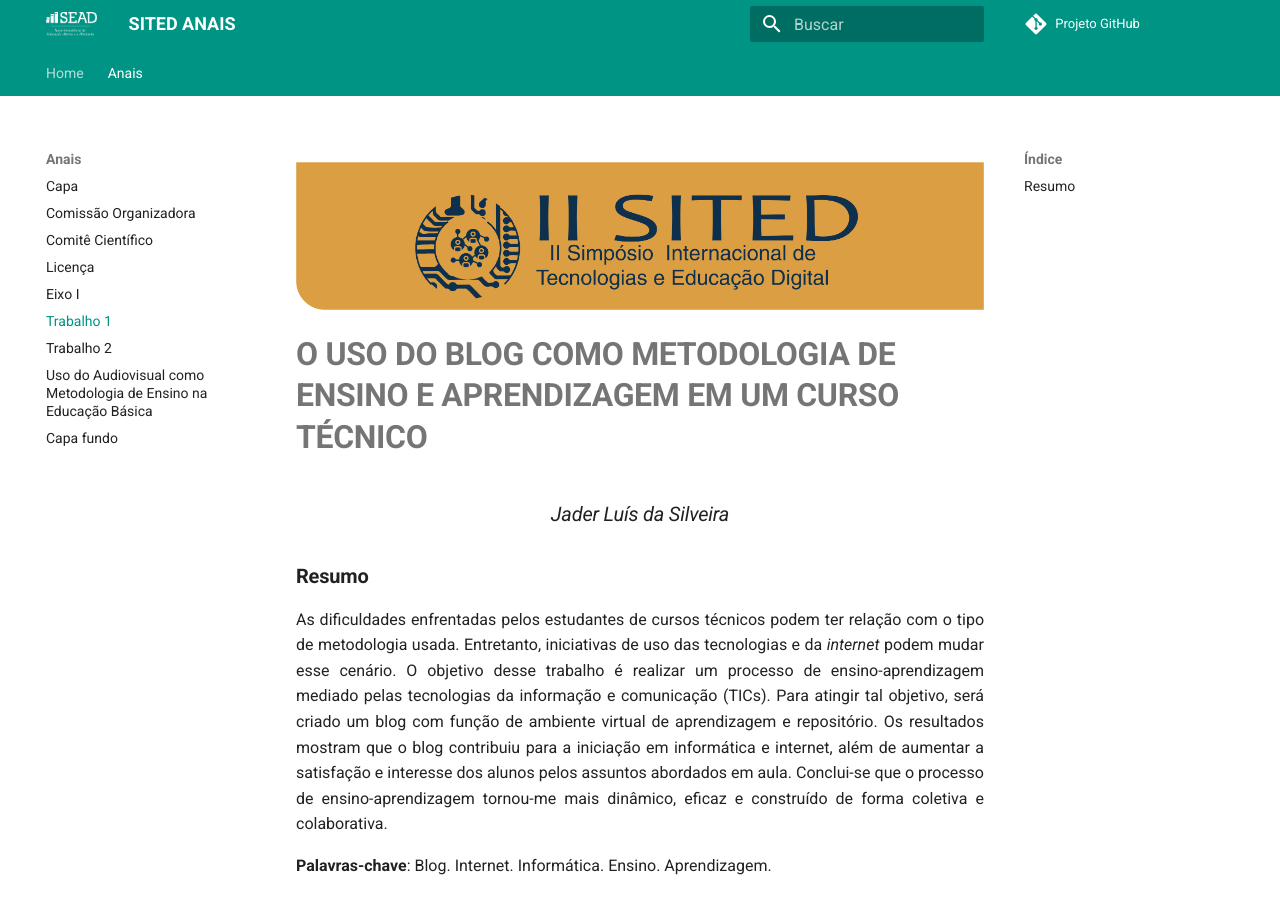
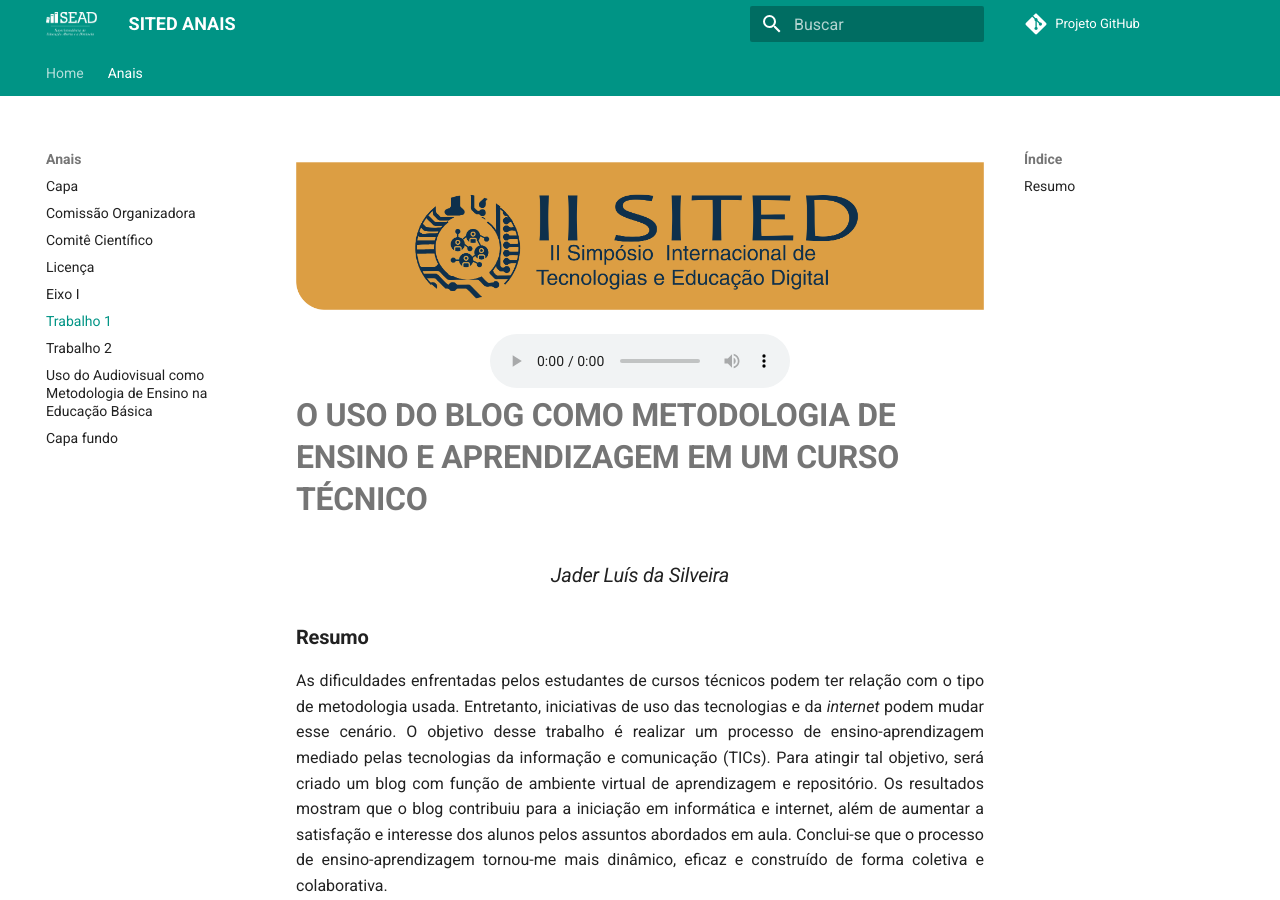
Before and after one commit to esead/sited-anais, an MkDocs documentation site: the page built from docs/ii-sited-anais/trabalho-1.md, in a window 1280 px wide and 900 px high. Built offline with MkDocs 1.6.1 and Material for MkDocs 9.7.7, drawn with Linux system fonts in a browser that asks for light colours; old or Windows-style settings are respelled for this version of MkDocs.

Commit message:
nova atualização

```diff
--- a/docs/ii-sited-anais/trabalho-1.md
+++ b/docs/ii-sited-anais/trabalho-1.md
@@ -1,5 +1,12 @@
 
 ![Legenda](../img/capitulo.png)
+
+<center>
+<audio controls>
+  <source src="../audio/voice5.mp3" type="audio/mpeg">
+Your browser does not support the audio element.
+</audio>
+</center>
 
 # **O USO DO BLOG COMO METODOLOGIA DE ENSINO E APRENDIZAGEM EM UM CURSO TÉCNICO**
 
```
Also changed, not shown: 2 other files.
